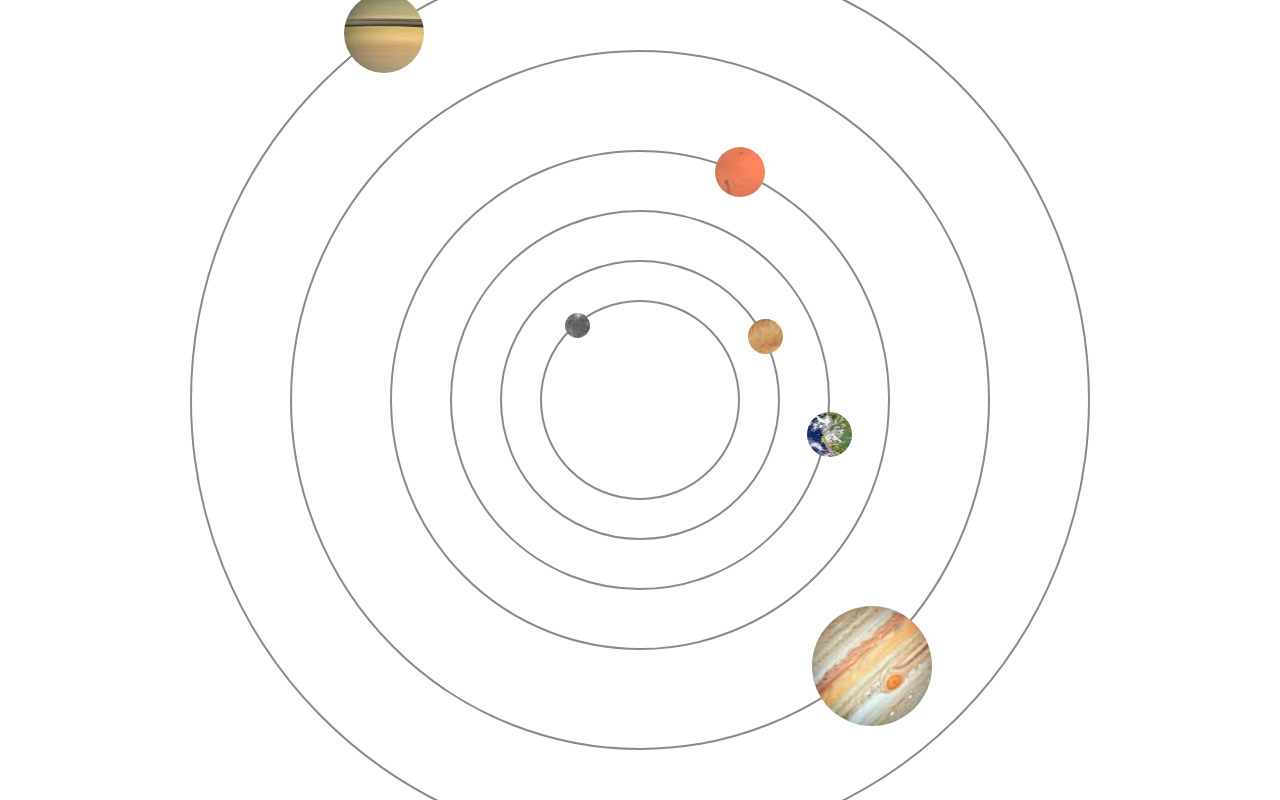
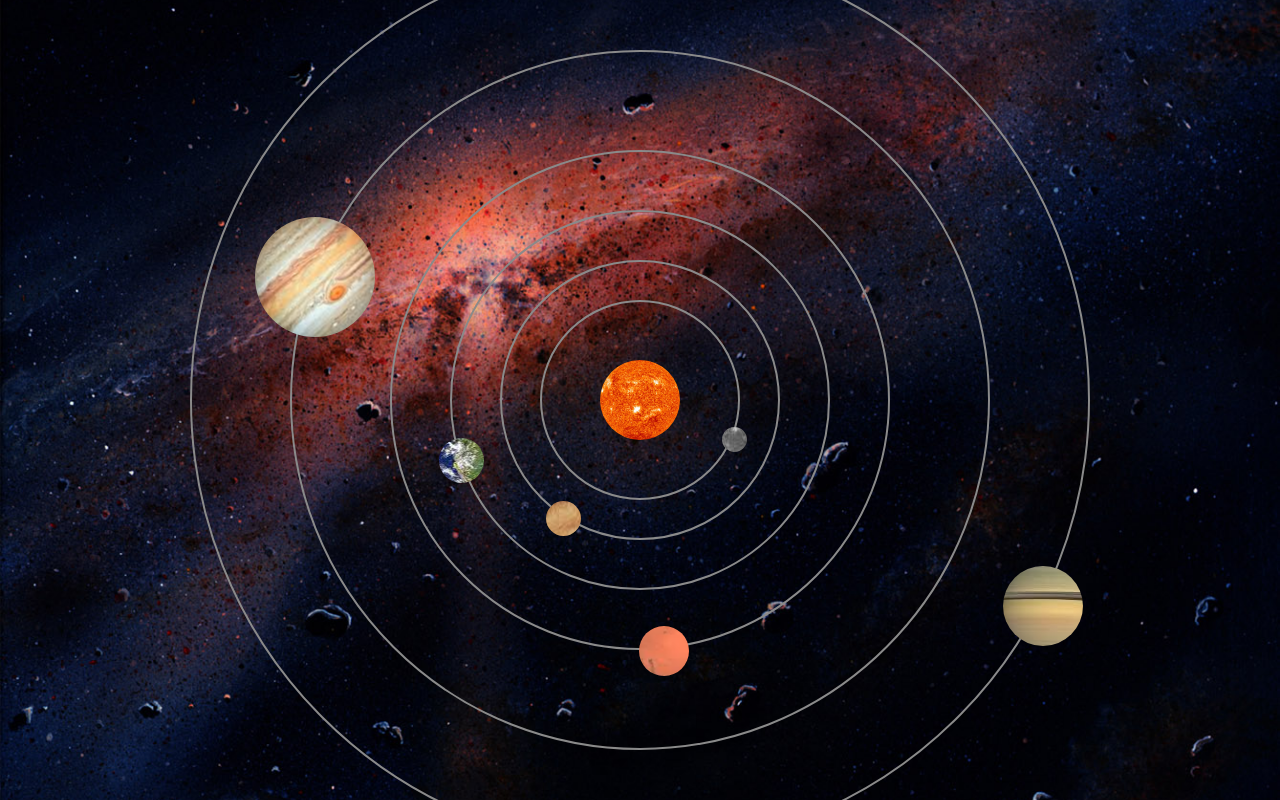
Before and after one commit to DVD-projects/simple-model-of-solar-system, a plain HTML site: page index.html in a window 1280 px wide. Drawn offline with Linux system fonts and the light colour scheme.

Commit message:
Completed

```diff
--- a/css/style.css
+++ b/css/style.css
@@ -7,7 +7,7 @@ body{
     justify-content: center;
     align-items: center;
     min-height: 100vh;
-    background-image: url('img/b1.jpg');
+    background-image: url('../img/b1.jpg');
     background-position: center;
     background-size: cover;
 }
@@ -30,7 +30,7 @@ body{
     width: 80px;
     height: 80px;
     /* background-color: red; */
-    background-image: url("img/sun.jpg");
+    background-image: url("../img/sun.jpg");
     background-position: center;
     background-size: cover;
     border-radius: 100%;
--- a/js/main.js
+++ b/js/main.js
@@ -1,37 +1,3 @@
-// const orbit = document.createElement('div');
-// orbit.classList.add('orbit');
-// document.body.append(orbit);
-
-// const orbit = document.querySelector('.orbit');
-// const planet = document.querySelector('.planet');
-
-
-// let r1 = 300;
-// let r2 = 50;
-// let angle = 0;
-// planet.style.left=`${r1+r1*Math.cos(angle*(Math.PI/180))-r2}px`;
-// planet.style.top=`${r1-r1*Math.sin(angle*(Math.PI/180))-r2}px`;
-// setInterval(()=>{
-//     angle++;
-//     planet.style.left=`${r1+r1*Math.cos(angle*(Math.PI/180))-r2}px`;
-//     planet.style.top=`${r1-r1*Math.sin(angle*(Math.PI/180))-r2}px`;
-//     if (angle===360) angle=0;
-// },10)
-
-// class Orbit {
-//     elm;
-//     radius;
-//     constructor(radius){
-//         this.radius=radius;
-//         this.elm = document.createElement('div');
-//         this.elm.style.width=`${this.radius}px`
-//         this.elm.style.height=`${this.radius}px`
-//         this.elm.classList.add('orbit');
-//         document.body.append(this.elm);
-//     }
-// }
-
-
 
 class Orbit {
     orbitElm;
@@ -92,7 +58,7 @@ planets.push(new Orbit(900,80))
 
 setInterval(()=>{
     planets.forEach(planet=> planet.spinClockwise());
-},15)
+},40)
 
 
 
```
